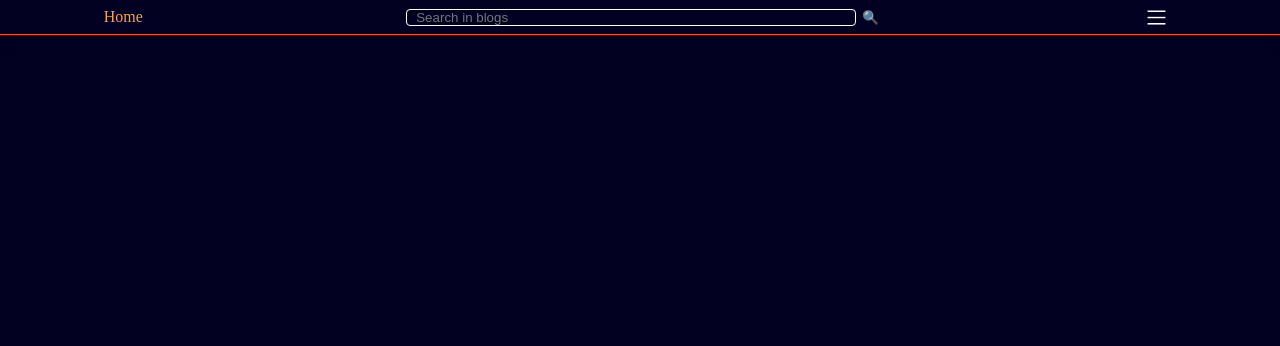
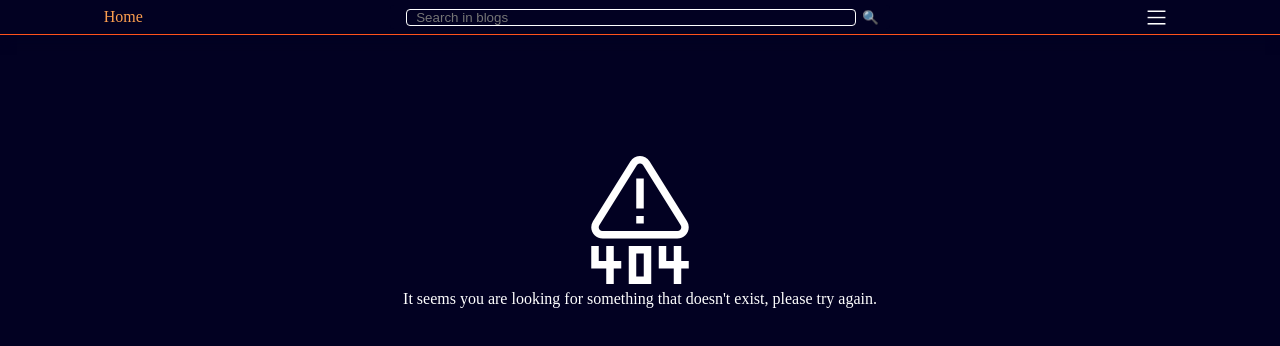
Before and after one commit to santiagredo/BlogSite, a React (Vite) app: page /#/ in a window 1280 px wide. Before the commit this address had no page. Shown: the top 346 px of the page. Built offline with nearby package versions, Linux system fonts and the light colour scheme.

Commit message:
404 page has been created

```diff
--- a/src/App.tsx
+++ b/src/App.tsx
@@ -10,6 +10,7 @@ import { Search_results } from './Header/SearchBar';
 import { Search_provider } from './Header/SearchContext';
 import { Profile_page } from './Profile/ProfilePage';
 import { Login_modal_provider, Logout_modal_provider, Signup_modal_provider } from './Session/ModalContext';
+import { Error } from './Error/Error';
 
 interface Props {
   children: React.ReactNode;
@@ -50,6 +51,7 @@ function App() {
               <Route path='/search/' element={<Home_Page/>}/>
               <Route path='/search/:slug' element={<Search_results/>}/>
               <Route path='/create' element={<Blog_creator/>}/>
+              <Route path='/*' element={<Error/>}/>
             </Routes>
 
         </App_providers>
--- /dev/null
+++ b/src/Error/Error.css
@@ -0,0 +1,12 @@
+@import url('../variables.css');
+
+.error_container {
+    text-align: center;
+    width: 95%;
+    height: 50vh;
+    margin: 0 auto;
+    display: flex;
+    flex-direction: column;
+    align-items: center;
+    justify-content: center;
+}
--- /dev/null
+++ b/src/Error/Error.tsx
@@ -0,0 +1,14 @@
+import "./Error.css";
+
+export function Error () {
+    const error_image = new URL("./assets/error-404.png", import.meta.url).href;
+
+    return (
+        <div className="error_container">
+            <img alt="Error, not found image" src={error_image}/>
+            <p>
+                It seems you are looking for something that doesn't exist, please try again.
+            </p>
+        </div>
+    );
+};
```
Also changed, not shown: src/Error/assets/error-404.png (added).
